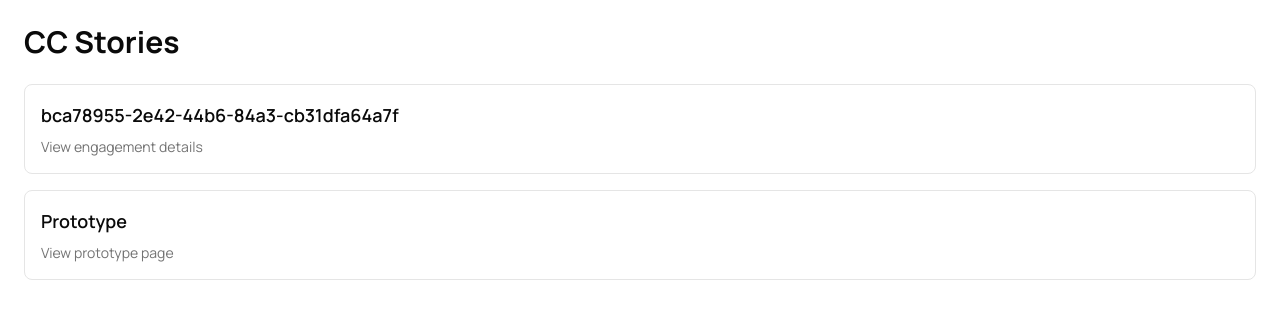
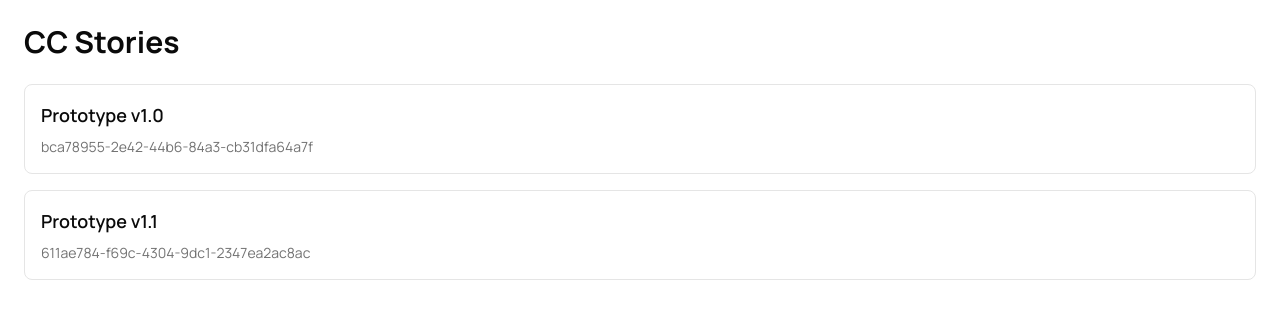
Before and after one commit to cabbachew/cc-stories, a Next.js app: page / in a window 1280 px wide. Shown: the top 318 px of the page. Built offline with nearby package versions, Linux system fonts and the light colour scheme.

Commit message:
update index page to reference prototype versions

```diff
--- a/app/page.tsx
+++ b/app/page.tsx
@@ -11,19 +11,17 @@ export default function Home() {
               href="/engagements/bca78955-2e42-44b6-84a3-cb31dfa64a7f"
               className="block space-y-2"
             >
-              <h2 className="text-lg font-semibold">
+              <h2 className="text-lg font-semibold">Prototype v1.0</h2>
+              <p className="text-sm text-muted-foreground">
                 bca78955-2e42-44b6-84a3-cb31dfa64a7f
-              </h2>
-              <p className="text-sm text-muted-foreground">
-                View engagement details
               </p>
             </Link>
           </div>
           <div className="p-4 border rounded-lg hover:bg-muted/50 transition-colors">
             <Link href="/prototype" className="block space-y-2">
-              <h2 className="text-lg font-semibold">Prototype</h2>
+              <h2 className="text-lg font-semibold">Prototype v1.1</h2>
               <p className="text-sm text-muted-foreground">
-                View prototype page
+                611ae784-f69c-4304-9dc1-2347ea2ac8ac
               </p>
             </Link>
           </div>
```
